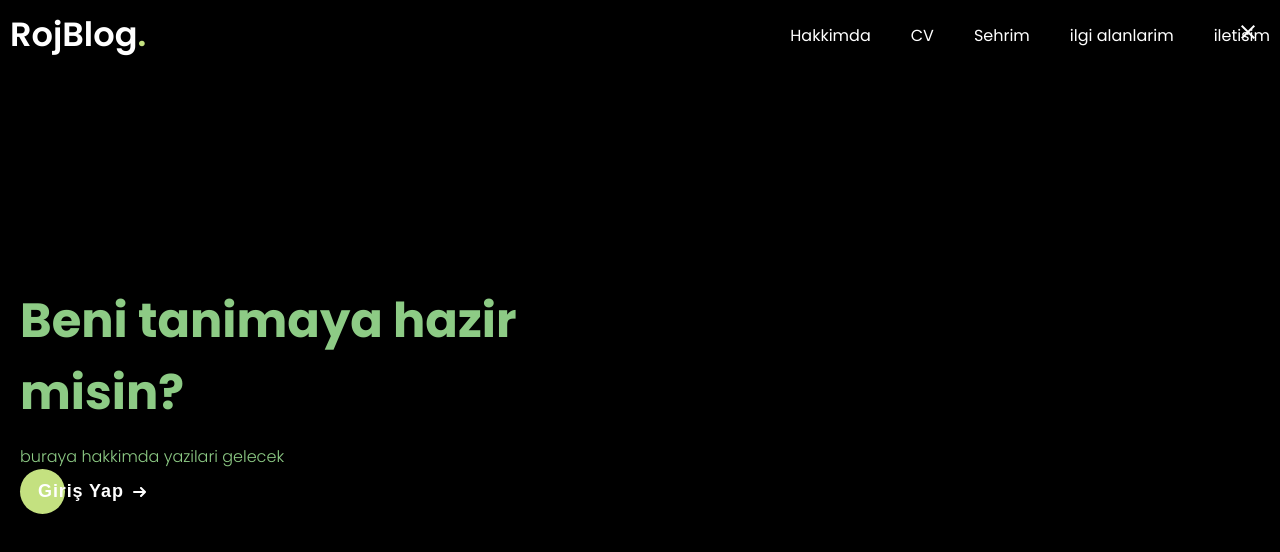
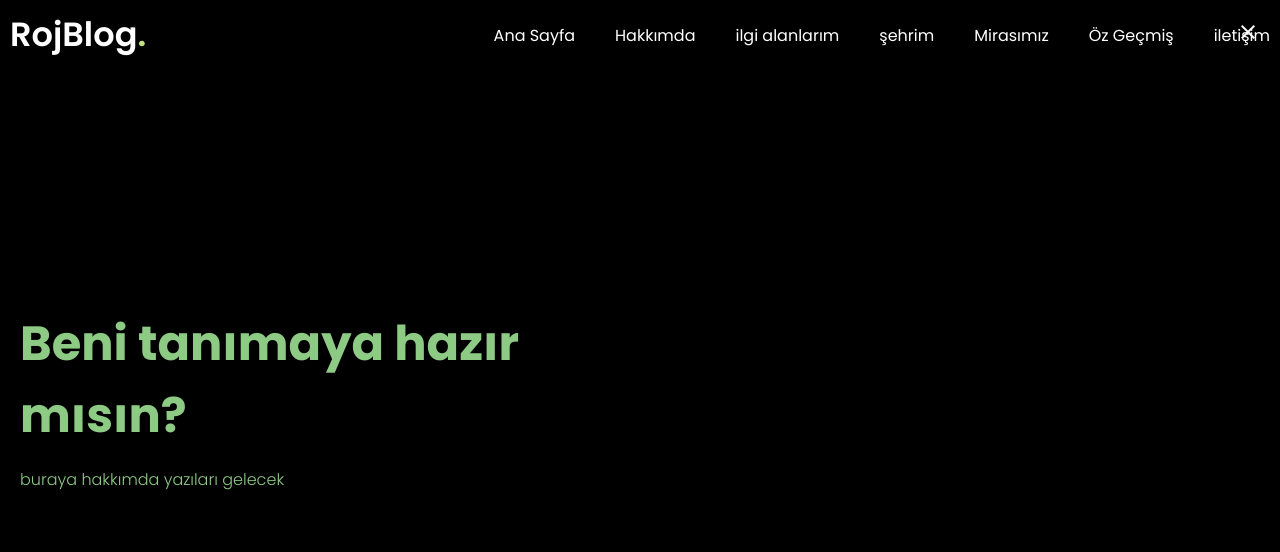
Before and after one commit to endeRojda/rojdaprojeinsson.github.io, a plain HTML site: page anaSayfa.html in a window 1280 px wide. Drawn offline with nearby package versions, Linux system fonts and the light colour scheme.

Commit message:
yeni html sayfaları ekledim

```diff
--- a/html.html
+++ b/anaSayfa.html
@@ -16,28 +16,29 @@
 
             <ul class="menu-links">
                 <span id="close-menu-btn" class="material-symbols-outlined">close</span>
-                <li><a href="#">Hakkimda</a></li>
-                <li><a href="#">CV</a></li>
-                <li><a href="#">Sehrim</a></li>
-                <li><a href="#">ilgi alanlarim</a></li>
-                <li><a href="#">iletisim</a></li>
+                <li><a href="anaSayfa.html">Ana Sayfa</a></li>
+                <li><a href="hakkimda.html">Hakkımda</a></li>
+                <li><a href="ilgiAlanlarim.html">ilgi alanlarım</a></li>
+                <li><a href="sehrim.html">şehrim</a></li>
+                <li><a href="mirasimiz.html">Mirasımız</a></li>
+                <li><a href="ozGecmis.html">Öz Geçmiş</a></li>
+                <li><a href="iletisim.html">iletişim</a></li>
             </ul>
             <span id="menu-btn" class="material-symbols-outlined">menu</span>
         </nav>
+
+        <div class="icons">
+          <i class="fas fa-user" id="login-btn"></i>
+        </div>
+
     </header>
 
     <section class="hero-section">
         <div class="content">
-          <h1>Beni tanimaya hazir misin?</h1>
-          <p>buraya hakkimda yazilari gelecek</p>
+          <h1>Beni tanımaya hazır mısın?</h1>
+          <p>buraya hakkımda yazıları gelecek</p>
 
-          <button class="cta">
-            <span>Giriş Yap</span>
-            <svg width="15px" height="10px" viewBox="0 0 13 10">
-              <path d="M1,5 L11,5"></path>
-              <polyline points="8 1 12 5 8 9"></polyline>
-            </svg>
-          </button>
+
 
 
         </div>
--- a/style.css
+++ b/style.css
@@ -85,85 +85,7 @@ justify-content: space-between;
     max-width: 600px;
 }
 
-.cta {
-    position: relative;
-    margin: auto;
-    padding: 12px 18px;
-    transition: all 0.2s ease;
-    border: none;
-    background: none;
-    cursor: pointer;
-  }
 
-  .cta:before {
-    content: "";
-    position: absolute;
-    top: 0;
-    left: 0;
-    display: block;
-    border-radius: 50px;
-    background:#c4e180;
-    ;
-    width: 45px;
-    height: 45px;
-    transition: all 0.3s ease;
-  }
-
-  .cta span {
-    position: relative;
-    font-family: "Ubuntu", sans-serif;
-    font-size: 18px;
-    font-weight: 700;
-    letter-spacing: 0.05em;
-    color: #fff;
-  }
-
-  .cta svg {
-    position: relative;
-    top: 0;
-    margin-left: 10px;
-    fill: none;
-    stroke-linecap: round;
-    stroke-linejoin: round;
-    stroke: #fff;
-    stroke-width: 2;
-    transform: translateX(-5px);
-    transition: all 0.3s ease;
-  }
-
-  .cta:hover:before {
-    width: 100%;
-    background: #f2513c;
-  }
-
-  .cta:hover svg {
-    transform: translateX(0);
-  }
-
-  .cta:active {
-    transform: scale(0.95);
-  }
-
-
-
-/*.hero-section .content button {
-
-background: #930c15;
-outline: none;
-border: none;
-font-size: 1rem;
-font-weight: 500;
-margin-top: 38px;
-padding: 12px 30px;
-border-radius: 6px;
-cursor: pointer;
-transition: 0.2s ease;
-}*/
-
-/*.hero-section .content button:hover {
-    color: #fff;
-    background: #c4e180;
-}*/
 
 #menu-btn {
     color: #fff;
@@ -181,6 +103,21 @@ transition: 0.2s ease;
 
 
 @media screen and (max-width:850px) {
+    header {
+        padding:10px 20px;
+    }
+
+    header.show-mobile-menu::before {
+    content: "";
+    position: fixed;
+    right: 0;
+    top:0;
+    width:100%;
+    height: 100%;
+    backdrop-filter: blur(1px);
+}
+
+
     #close-menu-btn, #menu-btn {
         display: block;
 
@@ -208,4 +145,17 @@ transition: 0.2s ease;
     }
 
 
+    .hero-section .content {
+        text-align:center;
+    }
+
+    .hero-section .content :is(h1,p) {
+        max-width:100%;
+    }
+
+    .hero-section .content h1 {
+        font-size: 2.3rem;
+        line-height: 60px;
+    }
+
 }
```
Also changed, not shown: hakkimda.html (added, +20 -0 lines), iletisim.html (added), ilgiAlanlarim.html (added), mirasimiz.html (added), ozGecmis.html (added), sehrim.html (added).
